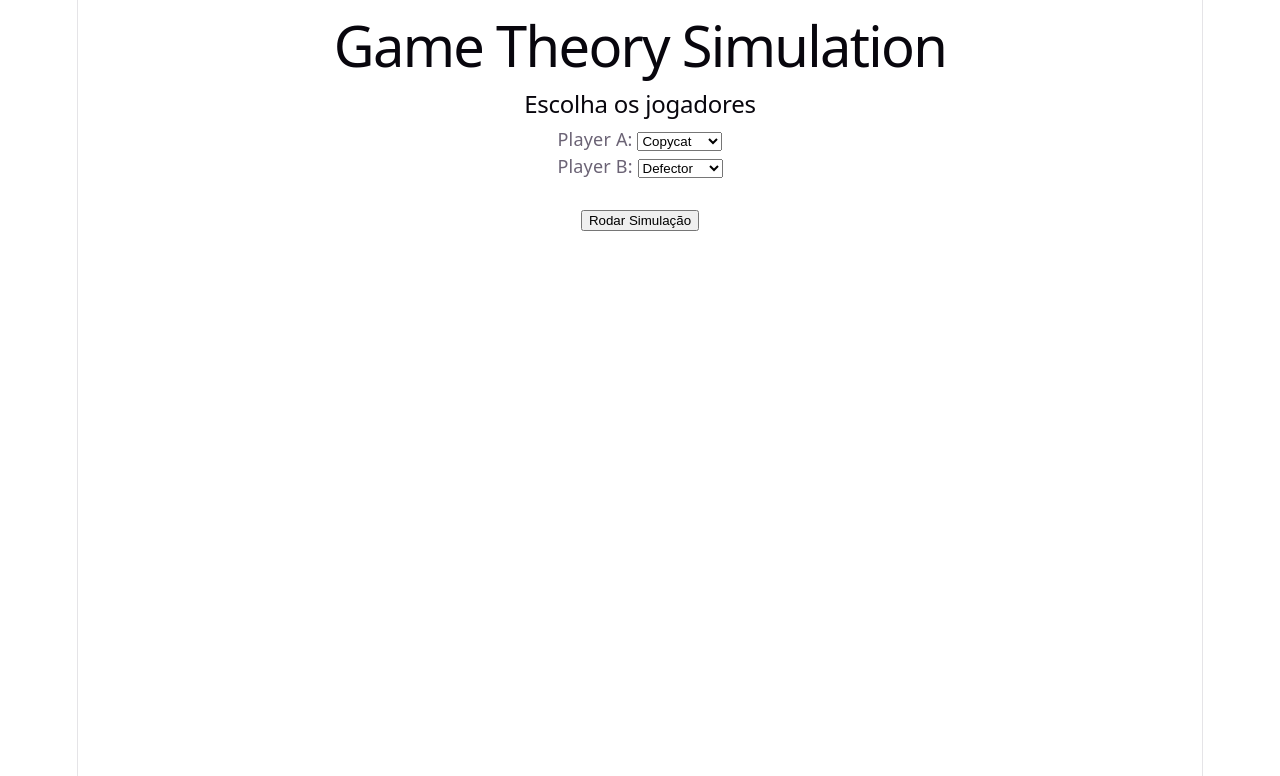
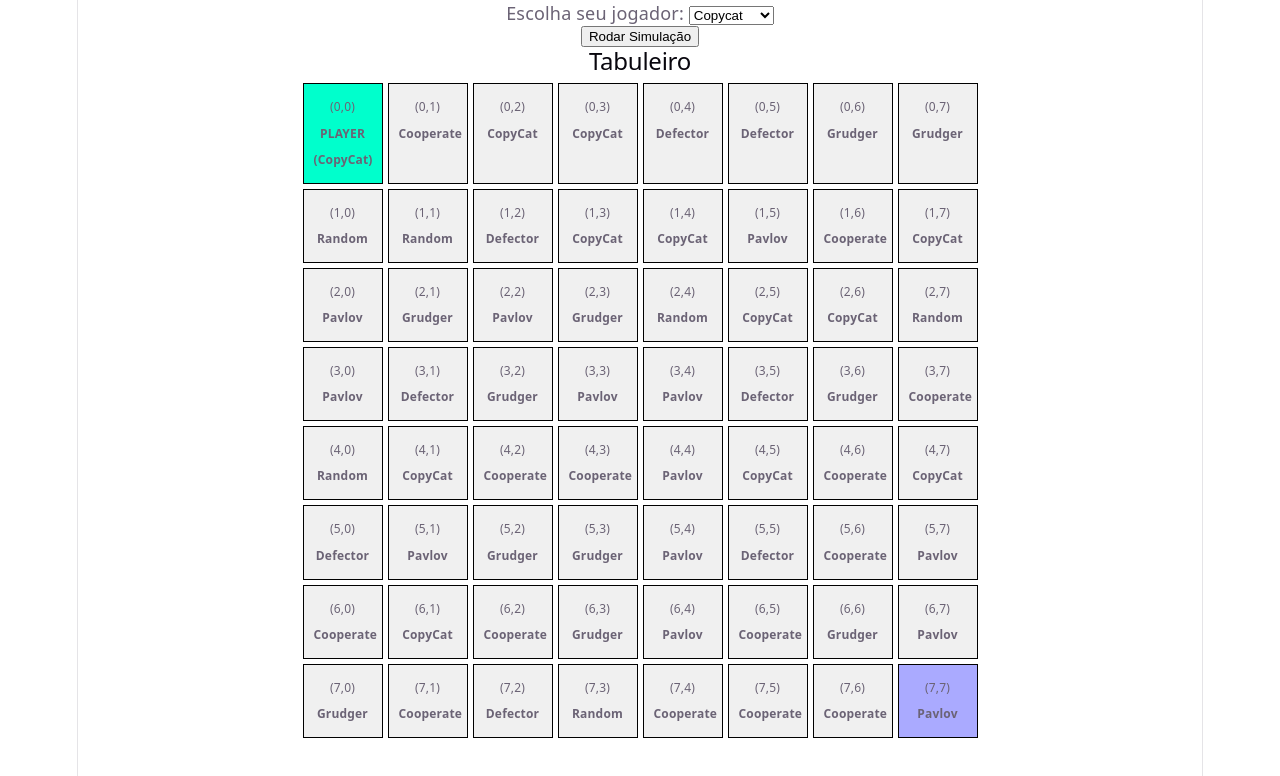
Before and after one commit to Ariel-Alejandr0/game-theory-sim, a React (Vite) app in the folder game-theory-sim/: page / in a window 1280 px wide. Shown: the top 776 px of the page. Built offline with nearby package versions, Linux system fonts and the light colour scheme.

Commit message:
Começando Tabuleiro

```diff
--- a/game-theory-sim/src/App.jsx
+++ b/game-theory-sim/src/App.jsx
@@ -1,4 +1,4 @@
-import { useState } from 'react'
+import { useEffect, useState } from 'react'
 import Battle from "./game/battle/Battle.js"
 import PayoffMatrix from "./game/battle/PayoffMatrix.js"
 import Player from "./game/Player.js"
@@ -9,6 +9,7 @@ import Cooperate from "./game/strategies/Cooperate.js"
 import Random from "./game/strategies/Random.js"
 import Grudger from "./game/strategies/Grudger.js"
 import Pavlov from "./game/strategies/Pavlov.js"
+import Board from './game/board/Board.js'
 
 const strategiesMap = {
   Copycat,
@@ -19,11 +20,10 @@ const strategiesMap = {
   Pavlov
 }
 
-function App() {
+export default function App() {
 
-  const [playerAType, setPlayerAType] = useState("Copycat")
-  const [playerBType, setPlayerBType] = useState("Defector")
-  const [result, setResult] = useState(null)
+  const [board, setBoard] = useState(null);
+  const [playerType, setPlayerType] = useState("Copycat")
 
   const runSimulation = () => {
 
@@ -34,72 +34,93 @@ function App() {
       DD: [1,1]
     })
 
-    const StrategyA = strategiesMap[playerAType]
-    const StrategyB = strategiesMap[playerBType]
-
-    const playerA = new Player(new StrategyA())
-    const playerB = new Player(new StrategyB())
-
-    const battle = new Battle(5, matrix)
-
-    const result = battle.play(playerA, playerB)
-
-    setResult(result)
   }
 
-  return (
+  useEffect(() => {
+    const newBoard = new Board(8)
+
+    const Strategy = strategiesMap[playerType]
+    const player = new Player(new Strategy())
+
+    // coloca na célula (0,0)
+    newBoard.getCell(0, 0).setPlayer(player)
+
+    setBoard(newBoard)
+  }, [])
+
+  useEffect(() => {
+    if (board != null && playerType != null) {
+      const Strategy = strategiesMap[playerType]
+      const player = new Player(new Strategy())
+
+      const newBoard = board.clone()
+      newBoard.setPlayerAt(0, 0, player)
+      setBoard(newBoard)
+    }
+  }, [playerType])
+
+  return(<div
+    style={{
+      flexDirection: 'column',
+      display: 'flex',
+      justifyContent: 'center',
+      alignItems: 'center'
+    }}
+  >
     <div>
-      <h1>Game Theory Simulation</h1>
-
-      <h2>Escolha os jogadores</h2>
-
-      <div>
-        <label>Player A: </label>
-        <select value={playerAType} onChange={(e) => setPlayerAType(e.target.value)}>
+      <label>Escolha seu jogador: </label>
+      <select value={playerType} onChange={(e) => setPlayerType(e.target.value)}>
         {Object.keys(strategiesMap).map(name => (
           <option key={name} value={name}>{name}</option>
         ))}
       </select>
     </div>
-
-      <div>
-        <label>Player B: </label>
-        <select value={playerBType} onChange={(e) => setPlayerBType(e.target.value)}>
-          {Object.keys(strategiesMap).map(name => (
-            <option key={name} value={name}>{name}</option>
-          ))}
-        </select>
-      </div>
-
-      <br />
-
     <button onClick={runSimulation}>
       Rodar Simulação
     </button>
 
-      {result && (
+    {/* 🔥 TABULEIRO AGORA DENTRO DO RETURN */}
+    {board && (
       <>
-          <h2>Players</h2>
-          <p>A: {result.playerA}</p>
-          <p>B: {result.playerB}</p>
+        <h2>Tabuleiro</h2>
 
-          <h2>Resultado</h2>
-          <p>Score A: {result.scoreA}</p>
-          <p>Score B: {result.scoreB}</p>
-          <p>Vencedor: {result.winner}</p>
+        <div style={{
+          display: "grid",
+          gridTemplateColumns: `repeat(${board.size}, 80px)`,
+          gap: "5px"
+        }}>
+          {board.grid.map((row, i) =>
+            row.map((cell, j) => {
+              const player = cell.getPlayer()
+              const isStart = (i === 0 && j === 0)
+              const name = player
+                ? (isStart ? `PLAYER (${player.strategy.name})` : player.strategy.name)
+                : "Empty"
 
-          <h2>Rodadas</h2>
-          {result.rounds.map(r => (
-            <div key={r.round}>
-              Round {r.round}:
-              A={r.moveA} | B={r.moveB} →
-              +{r.pointsA} / +{r.pointsB}
+              return (
+                <div
+                  key={`${i}-${j}`}
+                  style={{
+                    border: "1px solid black",
+                    padding: "10px",
+                    textAlign: "center",
+                    fontSize: "12px",
+                    backgroundColor: isStart
+                      ? "#00ffcc"
+                      : (i === board.size - 1 && j === board.size - 1)
+                      ? "#aaaaff"
+                      : "#f0f0f0"
+                  }}
+                >
+                  <div>({i},{j})</div>
+                  <strong>{name}</strong>
                 </div>
-          ))}
+              )
+            })
+          )}
+        </div>
       </>
     )}
     </div>
   )
 }
-
-export default App
--- a/game-theory-sim/src/game/board/Board.js
+++ b/game-theory-sim/src/game/board/Board.js
@@ -0,0 +1,111 @@
+import Cell from "./Cell.js"
+import Player from "../Player.js"
+
+import Copycat from "../strategies/CopyCat.js"
+import Defector from "../strategies/Defector.js"
+import Cooperate from "../strategies/Cooperate.js"
+import Random from "../strategies/Random.js"
+import Grudger from "../strategies/Grudger.js"
+import Pavlov from "../strategies/Pavlov.js"
+
+const strategies = [
+  Copycat,
+  Defector,
+  Cooperate,
+  Random,
+  Grudger,
+  Pavlov
+]
+class Board {
+
+  constructor(size = 8){
+    this.size = size
+    this.grid = []
+    this.start = { row: 0, col: 0 }
+    this.end = { row: size - 1, col: size - 1 }
+
+    this.createGrid()
+    this.populate()
+  }
+
+  clone(){
+    const newBoard = new Board(this.size)
+    newBoard.grid = this.grid.map(row => [...row])
+    return newBoard
+  }
+
+  createGrid(){
+    for(let i = 0; i < this.size; i++){
+      const row = []
+
+      for(let j = 0; j < this.size; j++){
+        row.push(new Cell(i, j))
+      }
+
+      this.grid.push(row)
+    }
+  }
+
+  populate(){
+    for(let i = 0; i < this.size; i++){
+      for(let j = 0; j < this.size; j++){
+
+        // NÃO coloca player na posição inicial
+        if(i === this.start.row && j === this.start.col){
+          continue
+        }
+
+        const Strategy = this.randomStrategy()
+        const player = new Player(new Strategy())
+
+        this.grid[i][j].setPlayer(player)
+      }
+    }
+  }
+
+  randomStrategy(){
+    const index = Math.floor(Math.random() * strategies.length)
+    return strategies[index]
+  }
+
+  getCell(row, col){
+    if(this.isValid(row, col)){
+      return this.grid[row][col]
+    }
+    return null
+  }
+
+  isValid(row, col){
+    return row >= 0 && row < this.size &&
+           col >= 0 && col < this.size
+  }
+
+  setPlayerAt(row, col, player){
+    this.grid[row][col].setPlayer(player)
+  }
+
+  getNeighbors(row, col){
+    const directions = [
+      [1, 0],   // baixo
+      [-1, 0],  // cima
+      [0, 1],   // direita
+      [0, -1]   // esquerda
+    ]
+
+    const neighbors = []
+
+    for(const [dx, dy] of directions){
+      const newRow = row + dx
+      const newCol = col + dy
+
+      if(this.isValid(newRow, newCol)){
+        neighbors.push(this.getCell(newRow, newCol))
+      }
+    }
+
+    return neighbors
+  }
+
+}
+
+export default Board
--- a/game-theory-sim/src/game/board/Cell.js
+++ b/game-theory-sim/src/game/board/Cell.js
@@ -0,0 +1,36 @@
+class Cell {
+
+  constructor(row, col, player = null){
+    this.row = row
+    this.col = col
+    this.player = player
+  }
+
+  setPlayer(player){
+    this.player = player
+  }
+
+  getPlayer(){
+    return this.player
+  }
+
+  hasPlayer(){
+    return this.player !== null
+  }
+
+  getPosition(){
+    return {
+      row: this.row,
+      col: this.col
+    }
+  }
+
+  battle(opponentPlayer, battleInstance){
+    if(!this.player) return null
+
+    return battleInstance.play(this.player, opponentPlayer)
+  }
+
+}
+
+export default Cell
```
Lines whose indentation alone changed are shown as unchanged.
